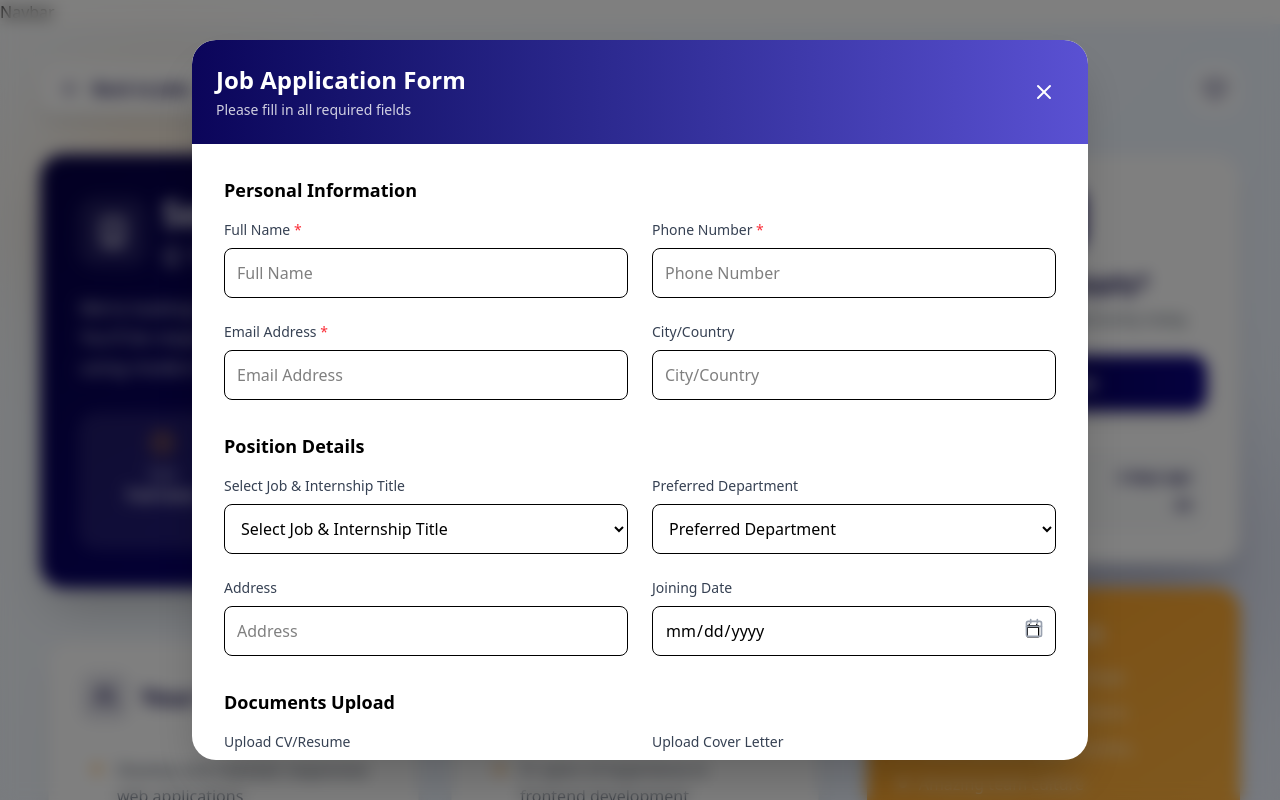
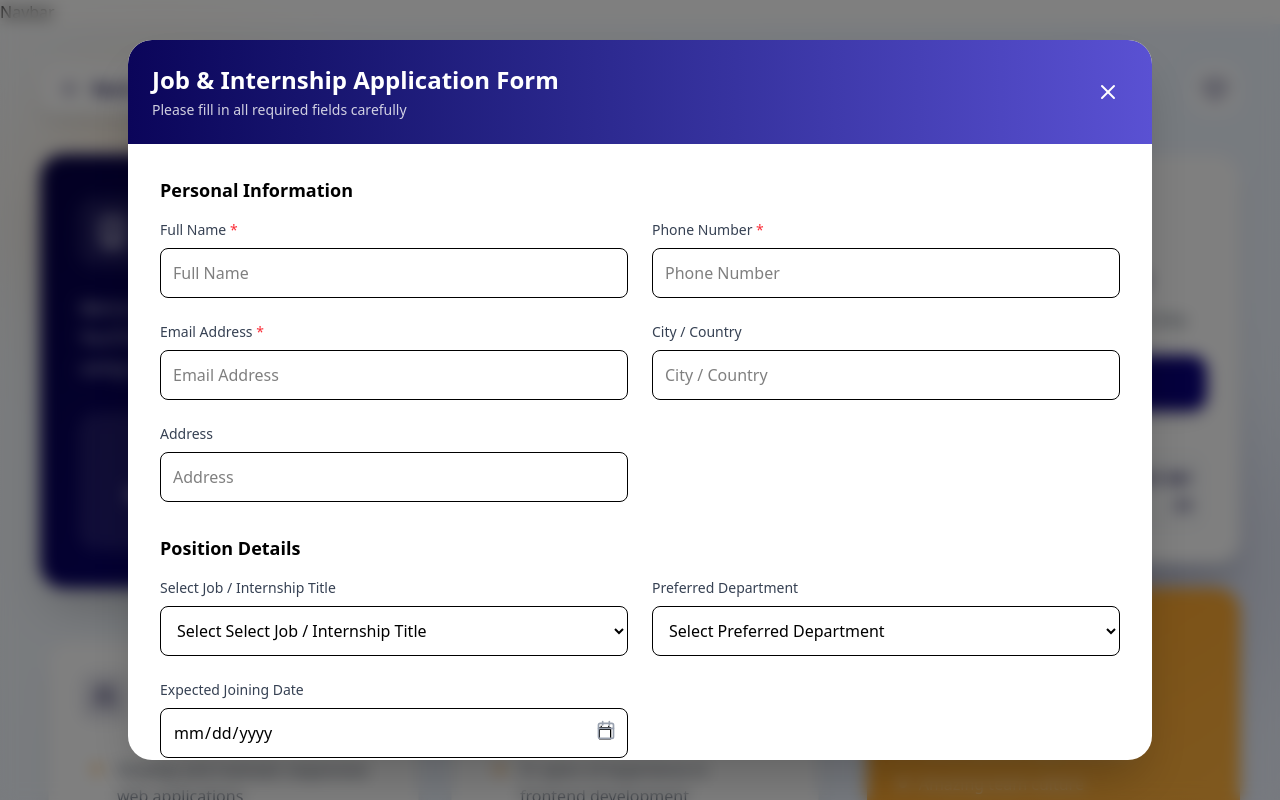
Before and after one commit to shakeeldev1/Codes-Thinker-Recurement, a React app: page /jobs/1 in a window 1280 px wide. Both pictures are taken after a click on the button "Apply Now". Shown: the top 800 px of the page. Built offline with nearby package versions, Linux system fonts and the light colour scheme; the HTML template or start-up script is replaced by a standard one.

Commit message:
Push code

```diff
--- a/src/pages/ApplicationForm.jsx
+++ b/src/pages/ApplicationForm.jsx
@@ -13,9 +13,18 @@ const ApplicationForm = ({ onCancel, onSubmit }) => {
         joiningDate: "",
         cv: null,
         coverLetter: null,
+        experienceYears: "",
+        previousCompany: "",
+        positionHeld: "",
+        educationLevel: "",
+        universityName: "",
+        graduationYear: "",
+        skills: "",
+        portfolio: "",
+        linkedin: "",
+        github: "",
+        references: "",
         interest1: "",
-        linkedin: "",
-        interest2: "",
         agreement: false,
     });
 
@@ -23,7 +32,12 @@ const ApplicationForm = ({ onCancel, onSubmit }) => {
         const { name, value, type, checked, files } = e.target;
         setFormData({
             ...formData,
-            [name]: type === "checkbox" ? checked : type === "file" ? files[0] : value,
+            [name]:
+                type === "checkbox"
+                    ? checked
+                    : type === "file"
+                        ? files[0]
+                        : value,
         });
     };
 
@@ -34,14 +48,13 @@ const ApplicationForm = ({ onCancel, onSubmit }) => {
 
     return (
         <div className="fixed inset-0 bg-black/50 backdrop-blur-sm flex items-center justify-center p-4 z-[9999]">
-            <div className="bg-white rounded-3xl shadow-2xl max-w-4xl w-full max-h-[90vh] overflow-y-auto">
+            <div className="bg-white rounded-3xl shadow-2xl max-w-5xl w-full max-h-[90vh] overflow-y-auto">
                 {/* Header */}
                 <div className="relative bg-gradient-to-r from-[#0B055A] to-[#5A51D3] text-white p-6 rounded-t-3xl flex justify-between items-center">
                     <div>
-                        <h2 className="text-2xl font-bold">Job Application Form</h2>
-                        <p className="text-sm text-white/80 mt-1">Please fill in all required fields</p>
+                        <h2 className="text-2xl font-bold">Job & Internship Application Form</h2>
+                        <p className="text-sm text-white/80 mt-1">Please fill in all required fields carefully</p>
                     </div>
-
                     <button
                         onClick={onCancel}
                         aria-label="Close"
@@ -54,129 +67,45 @@ const ApplicationForm = ({ onCancel, onSubmit }) => {
                 {/* Form */}
                 <form onSubmit={handleSubmit} className="p-8 space-y-8">
                     {/* Personal Information */}
-                    <div>
+                    <section>
                         <h3 className="text-lg font-semibold mb-4">Personal Information</h3>
                         <div className="grid grid-cols-1 md:grid-cols-2 gap-6">
-                            <div>
-                                <label htmlFor="fullName" className="block text-sm font-medium text-gray-700 mb-2">
-                                    Full Name <span className="text-red-500">*</span>
-                                </label>
-                                <input
-                                    id="fullName"
-                                    name="fullName"
-                                    placeholder="Full Name"
-                                    className="border rounded-lg p-3 w-full bg-white"
-                                    onChange={handleChange}
-                                    value={formData.fullName}
-                                    required
-                                />
+                            <InputField label="Full Name" name="fullName" required value={formData.fullName} onChange={handleChange} />
+                            <InputField label="Phone Number" name="phoneNumber" required value={formData.phoneNumber} onChange={handleChange} />
+                            <InputField label="Email Address" name="email" type="email" required value={formData.email} onChange={handleChange} />
+                            <InputField label="City / Country" name="cityCountry" value={formData.cityCountry} onChange={handleChange} />
+                            <InputField label="Address" name="address" value={formData.address} onChange={handleChange} />
                         </div>
-
-                            <div>
-                                <label htmlFor="phoneNumber" className="block text-sm font-medium text-gray-700 mb-2">
-                                    Phone Number <span className="text-red-500">*</span>
-                                </label>
-                                <input
-                                    id="phoneNumber"
-                                    name="phoneNumber"
-                                    placeholder="Phone Number"
-                                    className="border rounded-lg p-3 w-full bg-white"
-                                    onChange={handleChange}
-                                    value={formData.phoneNumber}
-                                    required
-                                />
-                            </div>
-
-                            <div>
-                                <label htmlFor="email" className="block text-sm font-medium text-gray-700 mb-2">
-                                    Email Address <span className="text-red-500">*</span>
-                                </label>
-                                <input
-                                    id="email"
-                                    type="email"
-                                    name="email"
-                                    placeholder="Email Address"
-                                    className="border rounded-lg p-3 w-full bg-white"
-                                    onChange={handleChange}
-                                    value={formData.email}
-                                    required
-                                />
-                            </div>
-
-                            <div>
-                                <label htmlFor="cityCountry" className="block text-sm font-medium text-gray-700 mb-2">
-                                    City/Country
-                                </label>
-                                <input
-                                    id="cityCountry"
-                                    name="cityCountry"
-                                    placeholder="City/Country"
-                                    className="border rounded-lg p-3 w-full bg-white"
-                                    onChange={handleChange}
-                                    value={formData.cityCountry}
-                                />
-                            </div>
-                        </div>
-                    </div>
+                    </section>
 
                     {/* Position Details */}
-                    <div>
+                    <section>
                         <h3 className="text-lg font-semibold mb-4">Position Details</h3>
                         <div className="grid grid-cols-1 md:grid-cols-2 gap-6">
+                            <SelectField
+                                label="Select Job / Internship Title"
+                                name="jobTitle"
+                                options={[
+                                    "Frontend Developer",
+                                    "Backend Developer",
+                                    "Full Stack Developer",
+                                    "AI Intern",
+                                    "ML Engineer",
+                                    "UI/UX Designer",
+                                    "Data Analyst",
+                                ]}
+                                value={formData.jobTitle}
+                                onChange={handleChange}
+                            />
+                            <SelectField
+                                label="Preferred Department"
+                                name="department"
+                                options={["Engineering", "Marketing", "Research", "Operations", "HR"]}
+                                value={formData.department}
+                                onChange={handleChange}
+                            />
                             <div>
-                                <label htmlFor="jobTitle" className="block text-sm font-medium text-gray-700 mb-2">
-                                    Select Job & Internship Title
-                                </label>
-                                <select
-                                    id="jobTitle"
-                                    name="jobTitle"
-                                    className="border rounded-lg p-3 w-full bg-white"
-                                    onChange={handleChange}
-                                    value={formData.jobTitle}
-                                >
-                                    <option value="">Select Job & Internship Title</option>
-                                    <option value="Frontend Developer">Frontend Developer</option>
-                                    <option value="Backend Developer">Backend Developer</option>
-                                    <option value="AI Intern">AI Intern</option>
-                                </select>
-                            </div>
-
-                            <div>
-                                <label htmlFor="department" className="block text-sm font-medium text-gray-700 mb-2">
-                                    Preferred Department
-                                </label>
-                                <select
-                                    id="department"
-                                    name="department"
-                                    className="border rounded-lg p-3 w-full bg-white"
-                                    onChange={handleChange}
-                                    value={formData.department}
-                                >
-                                    <option value="">Preferred Department</option>
-                                    <option value="Engineering">Engineering</option>
-                                    <option value="Marketing">Marketing</option>
-                                    <option value="Research">Research</option>
-                                </select>
-                            </div>
-
-                            <div>
-                                <label htmlFor="address" className="block text-sm font-medium text-gray-700 mb-2">
-                                    Address
-                                </label>
-                                <input
-                                    id="address"
-                                    name="address"
-                                    placeholder="Address"
-                                    className="border rounded-lg p-3 w-full bg-white"
-                                    onChange={handleChange}
-                                    value={formData.address}
-                                />
-                            </div>
-
-                            <div>
-                                <label htmlFor="joiningDate" className="block text-sm font-medium text-gray-700 mb-2">
-                                    Joining Date
-                                </label>
+                                <label className="block text-sm font-medium text-gray-700 mb-2">Expected Joining Date</label>
                                 <div className="relative">
                                     <input
                                         id="joiningDate"
@@ -190,98 +119,70 @@ const ApplicationForm = ({ onCancel, onSubmit }) => {
                                 </div>
                             </div>
                         </div>
+                    </section>
+
+                    {/* Work Experience */}
+                    <section>
+                        <h3 className="text-lg font-semibold mb-4">Work Experience</h3>
+                        <div className="grid grid-cols-1 md:grid-cols-2 gap-6">
+                            <InputField label="Years of Experience" name="experienceYears" value={formData.experienceYears} onChange={handleChange} />
+                            <InputField label="Previous Company" name="previousCompany" value={formData.previousCompany} onChange={handleChange} />
+                            <InputField label="Last Position Held" name="positionHeld" value={formData.positionHeld} onChange={handleChange} />
                         </div>
+                    </section>
+
+                    {/* Education */}
+                    <section>
+                        <h3 className="text-lg font-semibold mb-4">Education</h3>
+                        <div className="grid grid-cols-1 md:grid-cols-2 gap-6">
+                            <InputField label="Highest Education Level" name="educationLevel" placeholder="e.g., Bachelor's, Master's" value={formData.educationLevel} onChange={handleChange} />
+                            <InputField label="University / Institute" name="universityName" value={formData.universityName} onChange={handleChange} />
+                            <InputField label="Graduation Year" name="graduationYear" type="number" value={formData.graduationYear} onChange={handleChange} />
+                        </div>
+                    </section>
+
+                    {/* Skills and Links */}
+                    <section>
+                        <h3 className="text-lg font-semibold mb-4">Skills & Links</h3>
+                        <div className="grid grid-cols-1 md:grid-cols-2 gap-6">
+                            <InputField label="Key Skills (comma separated)" name="skills" placeholder="e.g., React, Python, ML, SQL" value={formData.skills} onChange={handleChange} />
+                            <InputField label="Portfolio / Personal Website" name="portfolio" value={formData.portfolio} onChange={handleChange} />
+                            <InputField label="LinkedIn Profile" name="linkedin" value={formData.linkedin} onChange={handleChange} />
+                            <InputField label="GitHub Profile" name="github" value={formData.github} onChange={handleChange} />
+                        </div>
+                    </section>
 
                     {/* Documents Upload */}
-                    <div>
+                    <section>
                         <h3 className="text-lg font-semibold mb-4">Documents Upload</h3>
                         <div className="grid grid-cols-1 md:grid-cols-2 gap-6">
-                            <div>
-                                <label htmlFor="cv" className="block text-sm font-medium text-gray-700 mb-2">
-                                    Upload CV/Resume
-                                </label>
-                                <div className="flex items-center gap-3 border rounded-lg p-3 bg-white">
-                                    <Upload className="text-gray-500 w-5 h-5" />
-                                    <input
-                                        id="cv"
-                                        type="file"
-                                        name="cv"
-                                        accept=".pdf,.doc,.docx"
-                                        onChange={handleChange}
-                                        className="w-full text-sm"
-                                    />
+                            <FileUpload label="Upload CV / Resume" name="cv" onChange={handleChange} />
+                            <FileUpload label="Upload Cover Letter" name="coverLetter" onChange={handleChange} />
                         </div>
-                            </div>
-
-                            <div>
-                                <label htmlFor="coverLetter" className="block text-sm font-medium text-gray-700 mb-2">
-                                    Upload Cover Letter
-                                </label>
-                                <div className="flex items-center gap-3 border rounded-lg p-3 bg-white">
-                                    <Upload className="text-gray-500 w-5 h-5" />
-                                    <input
-                                        id="coverLetter"
-                                        type="file"
-                                        name="coverLetter"
-                                        accept=".pdf,.doc,.docx"
-                                        onChange={handleChange}
-                                        className="w-full text-sm"
-                                    />
-                                </div>
-                            </div>
-                        </div>
-                    </div>
+                    </section>
 
                     {/* Additional Info */}
-                    <div>
+                    <section>
                         <h3 className="text-lg font-semibold mb-4">Additional Info</h3>
-
-                        <div className="border rounded-lg p-4 bg-white space-y-4">
-                            <div>
-                                <label htmlFor="interest1" className="block text-sm font-medium text-gray-700 mb-2">
-                                    Why are you interested in this role?
-                                </label>
                         <textarea
                             id="interest1"
                             name="interest1"
-                                    rows={3}
+                            rows={4}
                             placeholder="Why are you interested in this role?"
                             className="w-full border rounded-md p-3 bg-white resize-none"
                             onChange={handleChange}
                             value={formData.interest1}
                         />
-                            </div>
-
-                            <div>
-                                <label htmlFor="linkedin" className="block text-sm font-medium text-gray-700 mb-2">
-                                    LinkedIn Profile URL
-                                </label>
-                                <input
-                                    id="linkedin"
-                                    name="linkedin"
-                                    placeholder="LinkedIn Profile URL"
-                                    className="border rounded-lg p-3 w-full bg-white"
+                        <textarea
+                            id="references"
+                            name="references"
+                            rows={3}
+                            placeholder="Provide any references (optional)"
+                            className="w-full border rounded-md p-3 bg-white resize-none mt-4"
                             onChange={handleChange}
-                                    value={formData.linkedin}
+                            value={formData.references}
                         />
-                            </div>
-
-                            <div>
-                                <label htmlFor="interest2" className="block text-sm font-medium text-gray-700 mb-2">
-                                    GitHub Profile URL
-                                </label>
-                                <textarea
-                                    id="interest2"
-                                    name="interest2"
-                                    rows={3}
-                                    placeholder="Why are you interested in this role?"
-                                    className="w-full border rounded-md p-3 bg-white resize-none"
-                                    onChange={handleChange}
-                                    value={formData.interest2}
-                                />
-                            </div>
-                        </div>
-                    </div>
+                    </section>
 
                     {/* Agreement */}
                     <div className="flex items-start gap-3">
@@ -294,8 +195,10 @@ const ApplicationForm = ({ onCancel, onSubmit }) => {
                             className="w-5 h-5 accent-[#110C61] mt-1"
                         />
                         <label htmlFor="agreement" className="text-gray-700 text-sm">
-                            <span className="font-medium">Publishing Agreement</span>
-                            <div className="text-gray-500">I agree that my review can be published on the website.</div>
+                            <span className="font-medium">Declaration</span>
+                            <div className="text-gray-500">
+                                I confirm that the information provided above is accurate to the best of my knowledge.
+                            </div>
                         </label>
                     </div>
 
@@ -314,4 +217,64 @@ const ApplicationForm = ({ onCancel, onSubmit }) => {
     );
 };
 
+// 🧩 Helper Components
+const InputField = ({ label, name, type = "text", required, value, onChange, placeholder }) => (
+    <div>
+        <label htmlFor={name} className="block text-sm font-medium text-gray-700 mb-2">
+            {label} {required && <span className="text-red-500">*</span>}
+        </label>
+        <input
+            id={name}
+            name={name}
+            type={type}
+            placeholder={placeholder || label}
+            className="border rounded-lg p-3 w-full bg-white"
+            onChange={onChange}
+            value={value}
+            required={required}
+        />
+    </div>
+);
+
+const SelectField = ({ label, name, options, value, onChange }) => (
+    <div>
+        <label htmlFor={name} className="block text-sm font-medium text-gray-700 mb-2">
+            {label}
+        </label>
+        <select
+            id={name}
+            name={name}
+            className="border rounded-lg p-3 w-full bg-white"
+            onChange={onChange}
+            value={value}
+        >
+            <option value="">Select {label}</option>
+            {options.map((opt) => (
+                <option key={opt} value={opt}>
+                    {opt}
+                </option>
+            ))}
+        </select>
+    </div>
+);
+
+const FileUpload = ({ label, name, onChange }) => (
+    <div>
+        <label htmlFor={name} className="block text-sm font-medium text-gray-700 mb-2">
+            {label}
+        </label>
+        <div className="flex items-center gap-3 border rounded-lg p-3 bg-white">
+            <Upload className="text-gray-500 w-5 h-5" />
+            <input
+                id={name}
+                type="file"
+                name={name}
+                accept=".pdf,.doc,.docx"
+                onChange={onChange}
+                className="w-full text-sm"
+            />
+        </div>
+    </div>
+);
+
 export default ApplicationForm;
```
Lines whose indentation alone changed are shown as unchanged.
